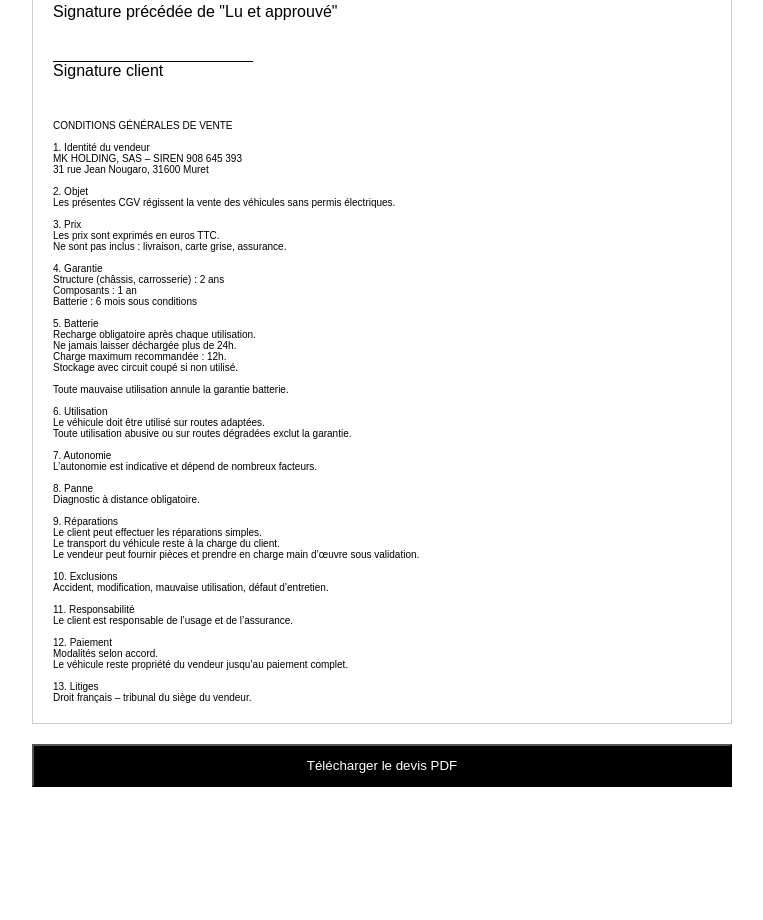
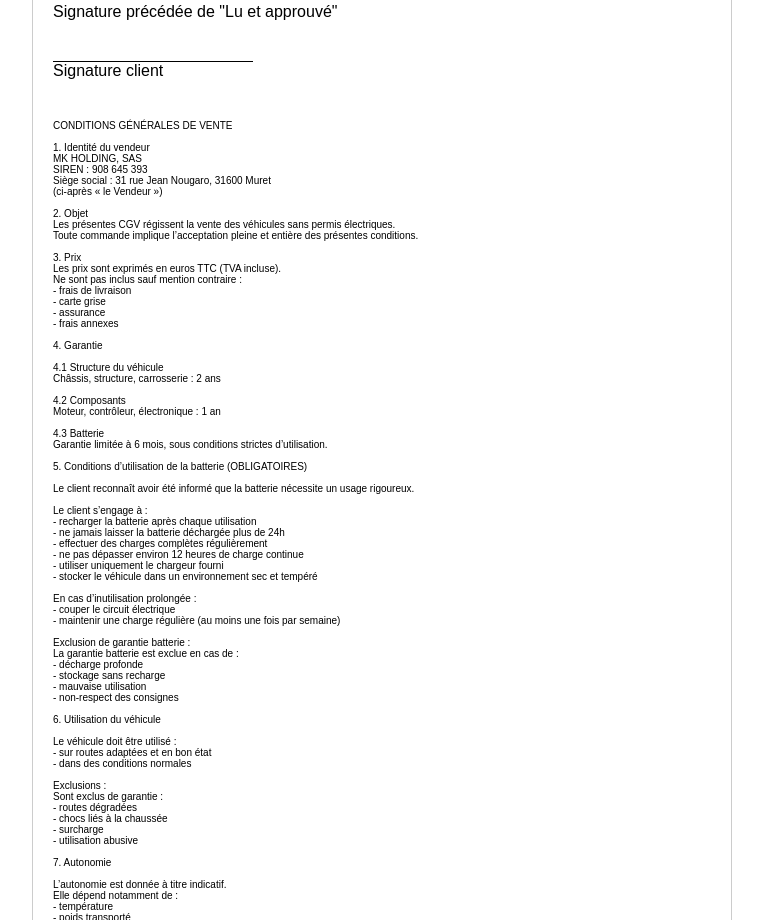
Before and after one commit to khelifamansour/neodrive-site, a Next.js app: page /reservation in a window 1280 px wide. Shown: the part 840-1760 px from the top of the page, without its empty margins (258-1021 px from the left). Before the commit the page ends 1647 px from the top, so only its background shows below. Built offline with nearby package versions, Linux system fonts and the light colour scheme.

Commit message:
Update page.tsx

```diff
--- a/app/reservation/page.tsx
+++ b/app/reservation/page.tsx
@@ -75,57 +75,179 @@ export default function Reservation() {
 {`CONDITIONS GÉNÉRALES DE VENTE
 
 1. Identité du vendeur
-MK HOLDING, SAS – SIREN 908 645 393
-31 rue Jean Nougaro, 31600 Muret
+MK HOLDING, SAS
+SIREN : 908 645 393
+Siège social : 31 rue Jean Nougaro, 31600 Muret
+(ci-après « le Vendeur »)
 
 2. Objet
 Les présentes CGV régissent la vente des véhicules sans permis électriques.
+Toute commande implique l’acceptation pleine et entière des présentes conditions.
 
 3. Prix
-Les prix sont exprimés en euros TTC.
-Ne sont pas inclus : livraison, carte grise, assurance.
+Les prix sont exprimés en euros TTC (TVA incluse).
+Ne sont pas inclus sauf mention contraire :
+- frais de livraison
+- carte grise
+- assurance
+- frais annexes
 
 4. Garantie
-Structure (châssis, carrosserie) : 2 ans
-Composants : 1 an
-Batterie : 6 mois sous conditions
 
-5. Batterie
-Recharge obligatoire après chaque utilisation.
-Ne jamais laisser déchargée plus de 24h.
-Charge maximum recommandée : 12h.
-Stockage avec circuit coupé si non utilisé.
+4.1 Structure du véhicule
+Châssis, structure, carrosserie : 2 ans
 
-Toute mauvaise utilisation annule la garantie batterie.
+4.2 Composants
+Moteur, contrôleur, électronique : 1 an
 
-6. Utilisation
-Le véhicule doit être utilisé sur routes adaptées.
-Toute utilisation abusive ou sur routes dégradées exclut la garantie.
+4.3 Batterie
+Garantie limitée à 6 mois, sous conditions strictes d’utilisation.
+
+5. Conditions d’utilisation de la batterie (OBLIGATOIRES)
+
+Le client reconnaît avoir été informé que la batterie nécessite un usage rigoureux.
+
+Le client s’engage à :
+- recharger la batterie après chaque utilisation
+- ne jamais laisser la batterie déchargée plus de 24h
+- effectuer des charges complètes régulièrement
+- ne pas dépasser environ 12 heures de charge continue
+- utiliser uniquement le chargeur fourni
+- stocker le véhicule dans un environnement sec et tempéré
+
+En cas d’inutilisation prolongée :
+- couper le circuit électrique
+- maintenir une charge régulière (au moins une fois par semaine)
+
+Exclusion de garantie batterie :
+La garantie batterie est exclue en cas de :
+- décharge profonde
+- stockage sans recharge
+- mauvaise utilisation
+- non-respect des consignes
+
+6. Utilisation du véhicule
+
+Le véhicule doit être utilisé :
+- sur routes adaptées et en bon état
+- dans des conditions normales
+
+Exclusions :
+Sont exclus de garantie :
+- routes dégradées
+- chocs liés à la chaussée
+- surcharge
+- utilisation abusive
 
 7. Autonomie
-L’autonomie est indicative et dépend de nombreux facteurs.
 
-8. Panne
-Diagnostic à distance obligatoire.
+L’autonomie est donnée à titre indicatif.
+Elle dépend notamment de :
+- température
+- poids transporté
+- relief
+- style de conduite
+- état de la route
+
+Aucune garantie d’autonomie n’est donnée.
+
+8. Procédure en cas de panne
+
+En cas de problème :
+- le client contacte le Vendeur
+- diagnostic à distance (téléphone / WhatsApp)
+- application des instructions
 
 9. Réparations
-Le client peut effectuer les réparations simples.
-Le transport du véhicule reste à la charge du client.
-Le vendeur peut fournir pièces et prendre en charge main d’œuvre sous validation.
 
-10. Exclusions
-Accident, modification, mauvaise utilisation, défaut d’entretien.
+9.1 Réparations simples
+Le Vendeur peut demander au client :
+- d’effectuer la réparation lui-même
+- ou via un tiers
 
-11. Responsabilité
-Le client est responsable de l’usage et de l’assurance.
+Le Vendeur fournit les instructions nécessaires.
 
-12. Paiement
-Modalités selon accord.
-Le véhicule reste propriété du vendeur jusqu’au paiement complet.
+9.2 Réparations en garage
+Si nécessaire :
+- le Vendeur oriente vers un garage
+- le client transporte le véhicule
 
-13. Litiges
-Droit français – tribunal du siège du vendeur.`}
-        </div>
+Transport :
+Le transport du véhicule est à la charge exclusive du client.
+Le Vendeur ne prend pas en charge :
+- remorquage
+- transport
+- déplacement
+
+9.3 Prise en charge
+Si la panne est couverte par la garantie :
+- le Vendeur fournit les pièces
+- le Vendeur peut prendre en charge la main d’œuvre du garage
+
+Uniquement si :
+- validation préalable du Vendeur
+- réparation conforme
+- absence de faute du client
+
+10. Exclusions de garantie
+
+La garantie ne couvre pas :
+- accident
+- choc
+- mauvaise utilisation
+- modification du véhicule
+- intervention non autorisée
+- défaut d’entretien
+- non-respect des consignes
+
+11. Modifications
+
+Toute modification sans accord écrit entraîne l’annulation immédiate de la garantie.
+
+12. Responsabilité
+
+Le client est seul responsable :
+- de l’usage du véhicule
+- de son entretien
+- de sa conduite
+
+13. Assurance
+
+Le client doit souscrire une assurance conforme à la réglementation.
+
+14. Comportement client
+
+Le Vendeur peut suspendre toute assistance en cas de :
+- comportement agressif
+- abus
+- non-respect des règles
+
+15. Livraison
+
+Le client doit vérifier le véhicule à réception.
+Toute anomalie doit être signalée immédiatement.
+
+16. Paiement
+
+Les modalités de paiement sont définies selon accord entre le Vendeur et le Client.
+
+Le paiement peut être :
+- avec acompte à la commande et solde à la livraison
+- ou paiement total à la livraison
+
+Réserve de propriété :
+Le véhicule reste la propriété du Vendeur jusqu’au paiement complet.
+
+Tant que le paiement n’est pas intégral :
+- le véhicule ne devient pas la propriété du client
+- la livraison peut être refusée ou suspendue
+
+17. Litiges
+
+Droit applicable : français
+Tribunal compétent : juridiction du siège du Vendeur
+`}
+</div>
 
       </div>
 
```
